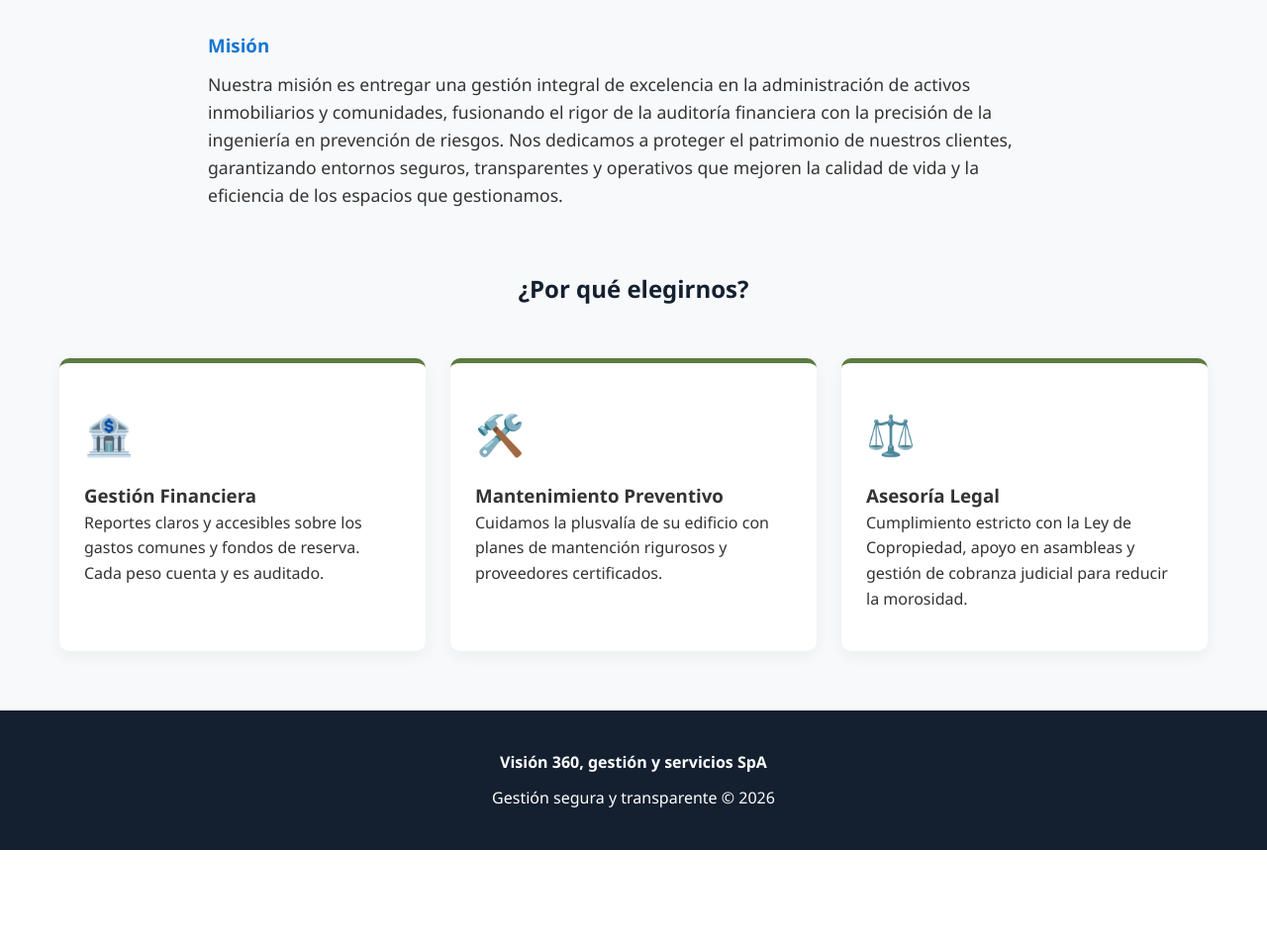
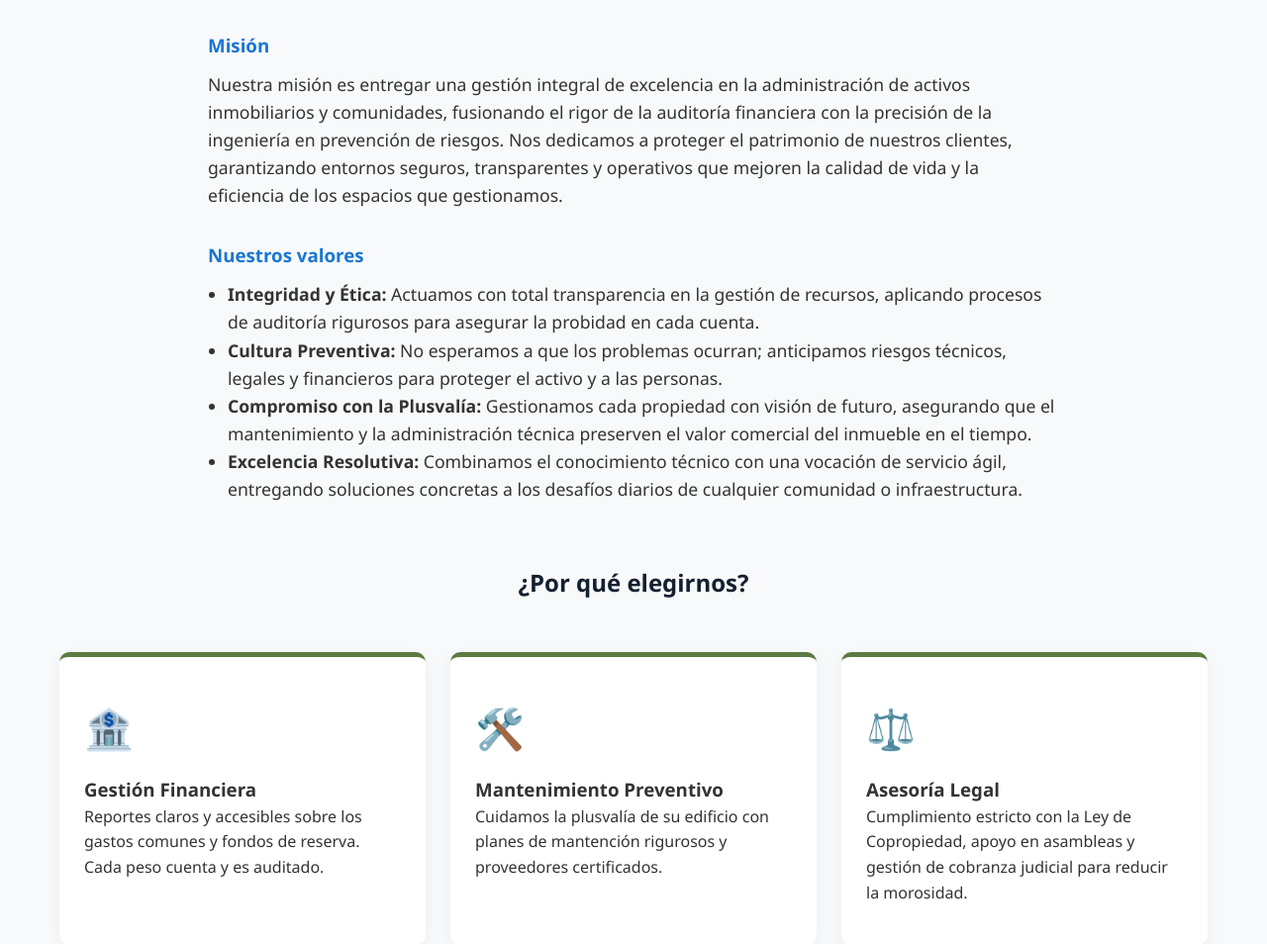
Before and after one commit to YasRuiz/Administracion360SpA, a Django app: page / in a window 1280 px wide. Shown: the part 787-1741 px from the top of the page at 99% size. Before the commit the page ends 1646 px from the top, so only its background shows below. Run offline with Django 5.2, Linux system fonts and the light colour scheme; data that the repository does not hold is empty.

Commit message:
Fix: Moficicacion de quienes somos

```diff
--- a/templates/pages/home.html
+++ b/templates/pages/home.html
@@ -32,7 +32,16 @@
             <h3 style="color: #1976d2; margin-bottom: 10px;">Misión</h3>
             <p style="font-size: 1.1rem;">Nuestra misión es entregar una gestión integral de excelencia en la administración de activos inmobiliarios y comunidades, fusionando el rigor de la auditoría financiera con la precisión de la ingeniería en prevención de riesgos. Nos dedicamos a proteger el patrimonio de nuestros clientes, garantizando entornos seguros, transparentes y operativos que mejoren la calidad de vida y la eficiencia de los espacios que gestionamos.</p>
         </div>
-        <!-- Sección de valores eliminada para evitar duplicidad -->
+        <!-- Nuestros valores -->
+        <div id="valores" style="margin-bottom: 32px;">
+            <h3 style="color: #1976d2; margin-bottom: 10px;">Nuestros valores</h3>
+            <ul style="font-size: 1.1rem; padding-left: 20px; list-style: disc;">
+                <li><b>Integridad y Ética:</b> Actuamos con total transparencia en la gestión de recursos, aplicando procesos de auditoría rigurosos para asegurar la probidad en cada cuenta.</li>
+                <li><b>Cultura Preventiva:</b> No esperamos a que los problemas ocurran; anticipamos riesgos técnicos, legales y financieros para proteger el activo y a las personas.</li>
+                <li><b>Compromiso con la Plusvalía:</b> Gestionamos cada propiedad con visión de futuro, asegurando que el mantenimiento y la administración técnica preserven el valor comercial del inmueble en el tiempo.</li>
+                <li><b>Excelencia Resolutiva:</b> Combinamos el conocimiento técnico con una vocación de servicio ágil, entregando soluciones concretas a los desafíos diarios de cualquier comunidad o infraestructura.</li>
+            </ul>
+        </div>
     </div>
 </section>
 <!-- Sección hero duplicada eliminada, solo debe aparecer en la parte superior -->
```
